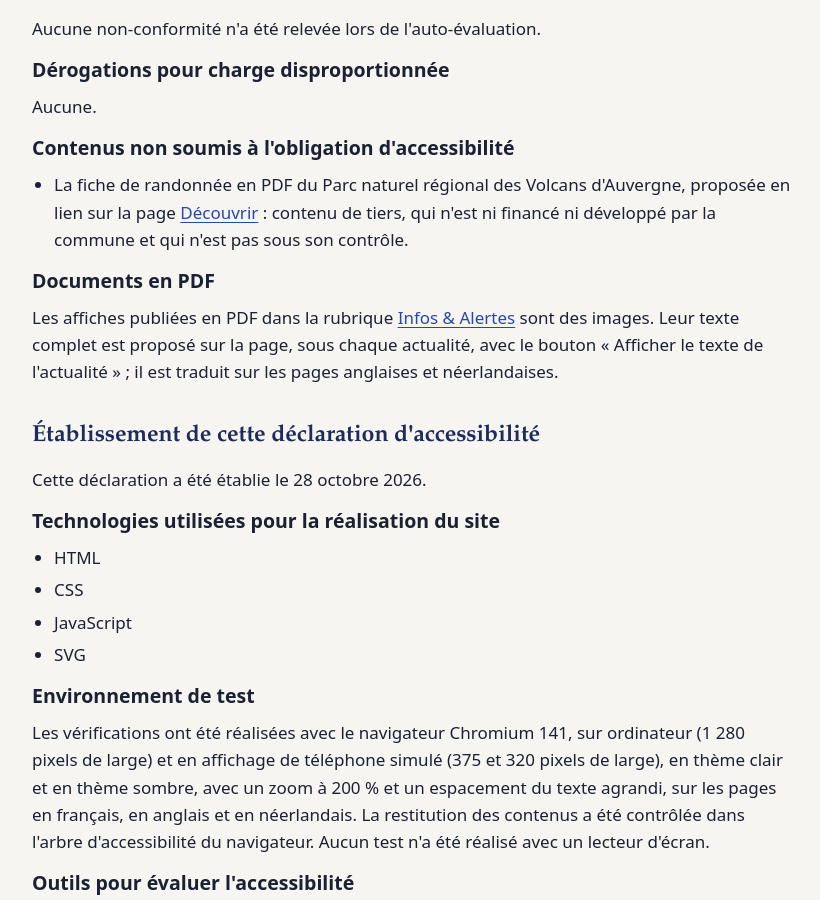
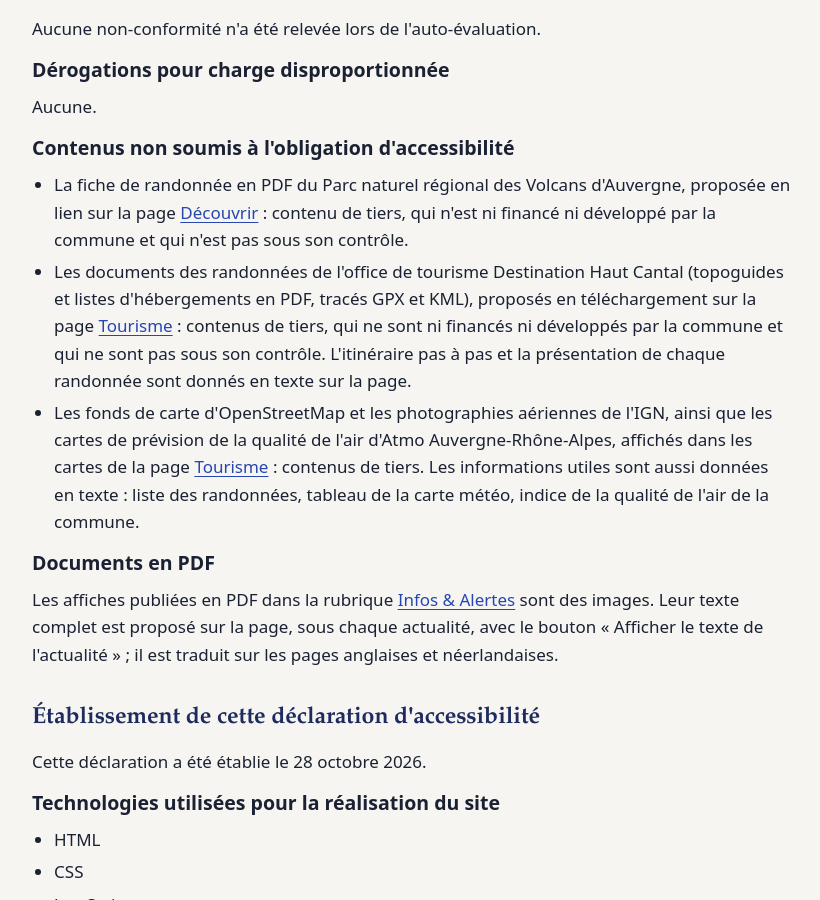
Before and after one commit to victorleblondd/saint-bonnet-de-condat, a Jekyll site: the page built from accessibilite.html, in a window 1280 px wide and 900 px high, scrolled down 1253 px. Shown: the whole window, without its empty margins (42-862 px from the left). Built offline with Jekyll 4.4.1, drawn with Linux system fonts in a browser that asks for light colours.

Commit message:
Accessibilité et Découvrir : contenus de tiers de la page Tourisme, randonnée des orgues sur la carte (2 h 15) (FR, EN, NL)
Co-Authored-By: Claude Opus 5.5 <noreply@anthropic.com>
Claude-Session: https://claude.ai/code/session_01DwvnidmDqv555M8xVG4XGk

```diff
--- a/accessibilite.html
+++ b/accessibilite.html
@@ -50,6 +50,8 @@ description: "Déclaration d'accessibilité du site saint-bonnet-de-condat.fr :
     <h3>Contenus non soumis à l'obligation d'accessibilité</h3>
     <ul>
       <li>La fiche de randonnée en PDF du Parc naturel régional des Volcans d'Auvergne, proposée en lien sur la page <a href="{{ '/decouvrir/' | relative_url }}">Découvrir</a> : contenu de tiers, qui n'est ni financé ni développé par la commune et qui n'est pas sous son contrôle.</li>
+      <li>Les documents des randonnées de l'office de tourisme Destination Haut Cantal (topoguides et listes d'hébergements en PDF, tracés GPX et KML), proposés en téléchargement sur la page <a href="{{ '/tourisme/' | relative_url }}#randonnees">Tourisme</a> : contenus de tiers, qui ne sont ni financés ni développés par la commune et qui ne sont pas sous son contrôle. L'itinéraire pas à pas et la présentation de chaque randonnée sont donnés en texte sur la page.</li>
+      <li>Les fonds de carte d'OpenStreetMap et les photographies aériennes de l'IGN, ainsi que les cartes de prévision de la qualité de l'air d'Atmo Auvergne-Rhône-Alpes, affichés dans les cartes de la page <a href="{{ '/tourisme/' | relative_url }}#meteo">Tourisme</a> : contenus de tiers. Les informations utiles sont aussi données en texte : liste des randonnées, tableau de la carte météo, indice de la qualité de l'air de la commune.</li>
     </ul>
     <h3>Documents en PDF</h3>
     <p>Les affiches publiées en PDF dans la rubrique <a href="{{ '/infos-alertes/' | relative_url }}">Infos &amp; Alertes</a> sont des images. Leur texte complet est proposé sur la page, sous chaque actualité, avec le bouton « Afficher le texte de l'actualité » ; il est traduit sur les pages anglaises et néerlandaises.</p>
--- a/decouvrir.html
+++ b/decouvrir.html
@@ -48,11 +48,11 @@ description: "Découvrir Saint-Bonnet-de-Condat (Cantal) : présentation de la c
     <div>
       <h2 id="titre-randonnee" class="titre-decore">Randonnée : les orgues volcaniques</h2>
       <p>Cette boucle du Parc naturel régional des Volcans d'Auvergne part de la place de l'église. Elle traverse forêts et pâtures, longe la Santoire et passe au pied des orgues basaltiques. Par temps clair, la vue porte jusqu'aux monts du Cantal et au massif du Sancy.</p>
-      <p><a class="bouton bouton--secondaire" href="https://geotrekadmin.parcdesvolcans.fr/api/fr/treks/1238/chaussonet.pdf" rel="noopener">{% include icone.html nom="document" %}Fiche de la randonnée (PDF, Parc des Volcans)</a></p>
+      <p class="boutons"><a class="bouton" href="{{ '/tourisme/' | relative_url }}#rando-chaussonet">{% include icone.html nom="carte" %}Voir cette randonnée sur la carte</a> <a class="bouton bouton--secondaire" href="https://geotrekadmin.parcdesvolcans.fr/api/fr/treks/1238/chaussonet.pdf" rel="noopener">{% include icone.html nom="document" %}Fiche de la randonnée (PDF, Parc des Volcans)</a></p>
     </div>
     <ul class="chiffres" aria-label="La randonnée en chiffres">
       <li><span class="chiffre-cle">6,2 km</span><span>en boucle</span></li>
-      <li><span class="chiffre-cle">2 h 30</span><span>de marche</span></li>
+      <li><span class="chiffre-cle">2 h 15</span><span>de marche</span></li>
       <li><span class="chiffre-cle">222 m</span><span>de dénivelé positif</span></li>
       <li><span class="chiffre-cle">Moyen</span><span>niveau de difficulté</span></li>
     </ul>
--- a/en/accessibility.html
+++ b/en/accessibility.html
@@ -52,6 +52,8 @@ description: "Accessibility statement for saint-bonnet-de-condat.fr: compliance
     <h3>Content not subject to the accessibility obligation</h3>
     <ul>
       <li>The walk route sheet in PDF from the Volcans d'Auvergne Regional Nature Park, linked from the <a href="{{ '/en/discover/' | relative_url }}">Discover</a> page: third-party content that is neither funded nor developed by the municipality and is not under its control.</li>
+      <li>The hike documents from the Destination Haut Cantal tourist office (route guides and lists of accommodation in PDF, GPX and KML tracks), offered for download on the <a href="{{ '/en/tourism/' | relative_url }}#randonnees">Tourism</a> page: third-party content that is neither funded nor developed by the municipality and is not under its control. The step-by-step route and the presentation of each hike are given as text on the page (in French).</li>
+      <li>The OpenStreetMap base maps and IGN aerial photos, and the Atmo Auvergne-Rhône-Alpes air quality forecast maps, shown in the maps on the <a href="{{ '/en/tourism/' | relative_url }}#meteo">Tourism</a> page: third-party content. The useful information is also given as text: the list of hikes, the weather map table and the municipality's air quality index.</li>
     </ul>
     <h3>PDF documents</h3>
     <p>The posters published as PDFs in the <a href="{{ '/en/news-and-alerts/' | relative_url }}">News &amp; Alerts</a> section are images, in French. Their full text is given on the page, below each notice, with the “Show the text of the notice” button, in French on the French page and translated on the English and Dutch pages.</p>
--- a/en/discover.html
+++ b/en/discover.html
@@ -49,11 +49,11 @@ description: "Discover Saint-Bonnet-de-Condat (Cantal, France): the municipality
     <div>
       <h2 id="titre-randonnee" class="titre-decore">Walk: the volcanic columns</h2>
       <p>This loop from the Volcans d'Auvergne Regional Nature Park starts from the church square. It crosses forests and pastures, follows the Santoire and passes at the foot of the basalt columns. On a clear day, the view stretches to the Cantal mountains and the Sancy massif.</p>
-      <p><a class="bouton bouton--secondaire" href="https://geotrekadmin.parcdesvolcans.fr/api/fr/treks/1238/chaussonet.pdf" rel="noopener" hreflang="fr">{% include icone.html nom="document" %}Walk route sheet (PDF in French, Volcans Park)</a></p>
+      <p class="boutons"><a class="bouton" href="{{ '/en/tourism/' | relative_url }}#rando-chaussonet">{% include icone.html nom="carte" %}See this walk on the map</a> <a class="bouton bouton--secondaire" href="https://geotrekadmin.parcdesvolcans.fr/api/fr/treks/1238/chaussonet.pdf" rel="noopener" hreflang="fr">{% include icone.html nom="document" %}Walk route sheet (PDF in French, Volcans Park)</a></p>
     </div>
     <ul class="chiffres" aria-label="The walk in figures">
       <li><span class="chiffre-cle">6.2 km</span><span>loop</span></li>
-      <li><span class="chiffre-cle">2 h 30 min</span><span>walking time</span></li>
+      <li><span class="chiffre-cle">2 h 15 min</span><span>walking time</span></li>
       <li><span class="chiffre-cle">222 m</span><span>total ascent</span></li>
       <li><span class="chiffre-cle">Medium</span><span>difficulty</span></li>
     </ul>
--- a/nl/ontdekken.html
+++ b/nl/ontdekken.html
@@ -49,11 +49,11 @@ description: "Saint-Bonnet-de-Condat (Cantal, Frankrijk) ontdekken: de gemeente
     <div>
       <h2 id="titre-randonnee" class="titre-decore">Wandeling: de vulkanische basaltzuilen</h2>
       <p>Deze rondwandeling van het regionaal natuurpark Volcans d'Auvergne vertrekt op het kerkplein. Ze gaat door bossen en weiden, langs de Santoire en aan de voet van de basaltzuilen. Bij helder weer reikt het uitzicht tot de Monts du Cantal en het Sancymassief.</p>
-      <p><a class="bouton bouton--secondaire" href="https://geotrekadmin.parcdesvolcans.fr/api/fr/treks/1238/chaussonet.pdf" rel="noopener" hreflang="fr">{% include icone.html nom="document" %}Routebeschrijving (pdf in het Frans, Parc des Volcans)</a></p>
+      <p class="boutons"><a class="bouton" href="{{ '/nl/toerisme/' | relative_url }}#rando-chaussonet">{% include icone.html nom="carte" %}Deze wandeling op de kaart bekijken</a> <a class="bouton bouton--secondaire" href="https://geotrekadmin.parcdesvolcans.fr/api/fr/treks/1238/chaussonet.pdf" rel="noopener" hreflang="fr">{% include icone.html nom="document" %}Routebeschrijving (pdf in het Frans, Parc des Volcans)</a></p>
     </div>
     <ul class="chiffres" aria-label="De wandeling in cijfers">
       <li><span class="chiffre-cle">6,2 km</span><span>rondwandeling</span></li>
-      <li><span class="chiffre-cle">2 u 30 min</span><span>wandelen</span></li>
+      <li><span class="chiffre-cle">2 u 15 min</span><span>wandelen</span></li>
       <li><span class="chiffre-cle">222 m</span><span>hoogteverschil (stijgen)</span></li>
       <li><span class="chiffre-cle">Gemiddeld</span><span>moeilijkheidsgraad</span></li>
     </ul>
--- a/nl/toegankelijkheid.html
+++ b/nl/toegankelijkheid.html
@@ -52,6 +52,8 @@ description: "Toegankelijkheidsverklaring van saint-bonnet-de-condat.fr: nalevin
     <h3>Inhoud die niet onder de toegankelijkheidsverplichting valt</h3>
     <ul>
       <li>De routebeschrijving in pdf van het regionaal natuurpark Volcans d'Auvergne, gelinkt vanaf de pagina <a href="{{ '/nl/ontdekken/' | relative_url }}">Ontdekken</a>: inhoud van derden, die de gemeente niet financiert of ontwikkelt en niet beheert.</li>
+      <li>De documenten van de wandelingen van het toeristenbureau Destination Haut Cantal (routegidsen en lijsten van logies in pdf, GPX- en KML-tracks), te downloaden op de pagina <a href="{{ '/nl/toerisme/' | relative_url }}#randonnees">Toerisme</a>: inhoud van derden, die de gemeente niet financiert of ontwikkelt en niet beheert. De routebeschrijving en de presentatie van elke wandeling staan als tekst op de pagina (in het Frans).</li>
+      <li>De achtergrondkaarten van OpenStreetMap en de luchtfoto's van het IGN, en de verwachtingskaarten van de luchtkwaliteit van Atmo Auvergne-Rhône-Alpes, getoond in de kaarten op de pagina <a href="{{ '/nl/toerisme/' | relative_url }}#meteo">Toerisme</a>: inhoud van derden. De nuttige informatie staat ook als tekst op de pagina: de lijst van wandelingen, de tabel van de weerkaart en de luchtkwaliteitsindex van de gemeente.</li>
     </ul>
     <h3>Pdf-documenten</h3>
     <p>De affiches die als pdf zijn gepubliceerd bij <a href="{{ '/nl/nieuws-en-waarschuwingen/' | relative_url }}">Nieuws &amp; waarschuwingen</a> zijn afbeeldingen, in het Frans. De volledige tekst staat op de pagina, onder elk bericht, via de knop ‘Tekst van het bericht tonen’: in het Frans op de Franse pagina en vertaald op de Engelse en Nederlandse pagina's.</p>
```
